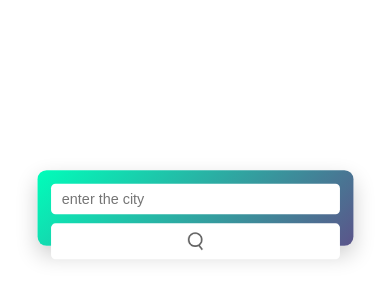
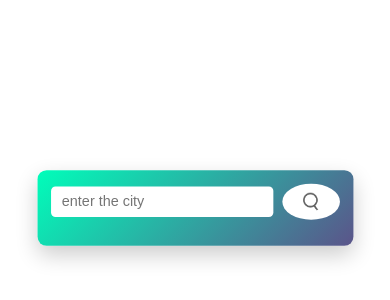
Before and after one commit to umar-div/weather-app, a website: page weather.html in a window 390 px wide. Shown: the part 214-514 px from the top of the page. Drawn offline with Linux system fonts and the light colour scheme; files whose address does not match are found by name.

Commit message:
weather.css

```diff
--- a/weather.css
+++ b/weather.css
@@ -135,14 +135,14 @@ p{
   }
 
   #zain {
-    flex-direction: column;
+
     gap: 10px;
   }
 
   #btn {
-    width: 100%;
+    width: 20%;
     height: 40px;
-    border-radius: 5px;
+    border-radius: 50%;
   }
 
   #btn img {
@@ -151,8 +151,7 @@ p{
   }
 
   #HNN {
-    flex-direction: column;
-    gap: 15px;
+    display: flex;
   }
 
   #humidity,
```
